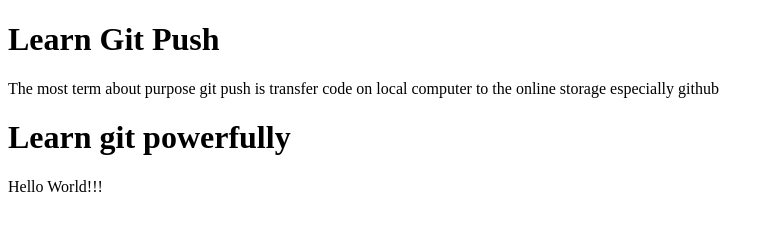
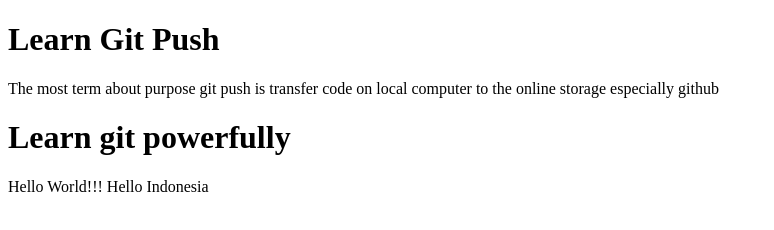
Before and after one commit to lutfi-pratama/belajar-niomic, a plain HTML site: page belajar-1.html in a window 1280 px wide. Shown: the whole page, without its empty margins (0-774 px from the left). Drawn offline with Linux system fonts and the light colour scheme.

Commit message:
add hello indonesia

```diff
--- a/belajar-1.html
+++ b/belajar-1.html
@@ -8,5 +8,6 @@
 	<p>The most term about purpose git push is transfer code on local computer to the online storage especially github</p>
 	<h1>Learn git powerfully</h1>
 	Hello World!!!
+	Hello Indonesia
 </body>
 </html>
```
